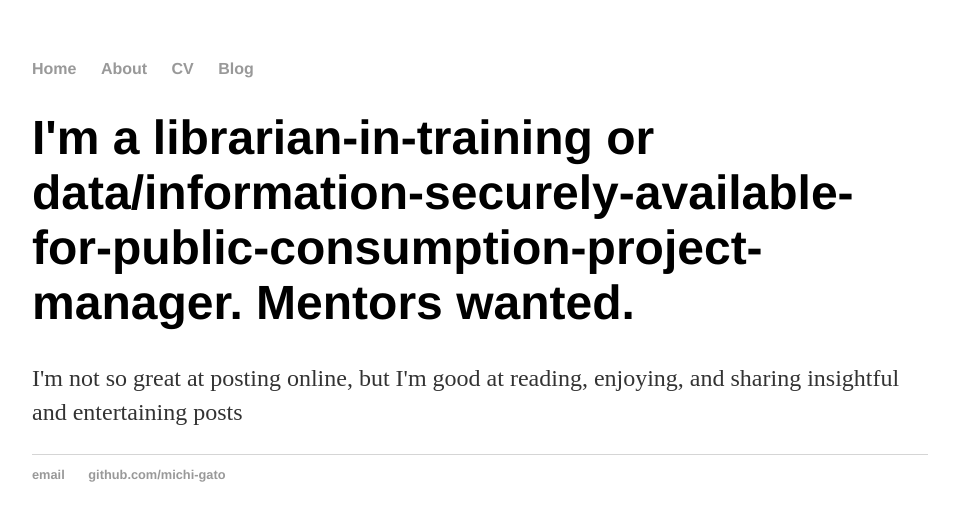
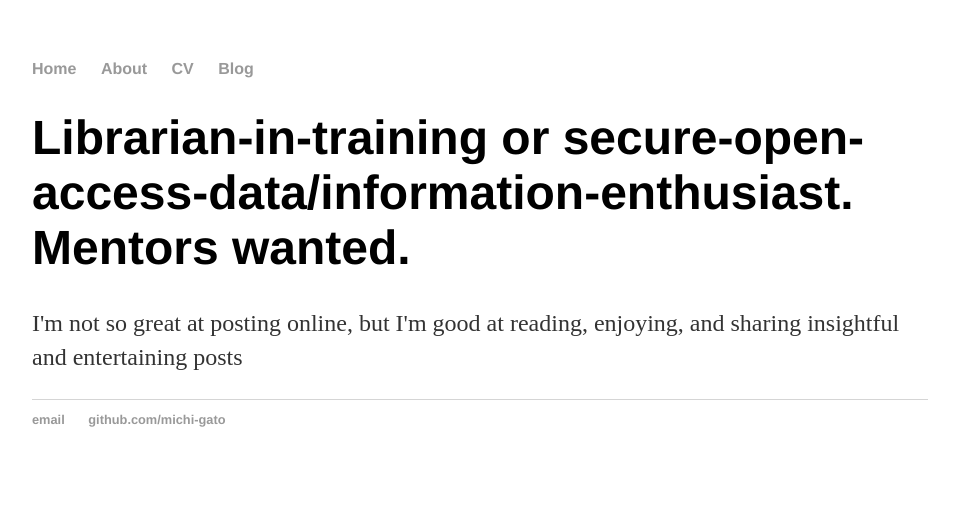
Before and after one commit to cat-alog/cat-alog.github.io, a Jekyll site: the page built from index.html, in a window 1280 px wide. Shown: the top 521 px of the page, without its empty margins (160-1119 px from the left). Built offline with Jekyll 4.4.1, drawn with Linux system fonts in a browser that asks for light colours.

Commit message:
Update index.html
update text body

```diff
--- a/index.html
+++ b/index.html
@@ -3,6 +3,6 @@ layout: default
 title: Solo ILS Preguntas
 ---
 <div class="blurb">
-	<h1>I'm a librarian-in-training or data/information-securely-available-for-public-consumption-project-manager. Mentors wanted.</h1>
+	<h1>Librarian-in-training or secure-open-access-data/information-enthusiast. Mentors wanted.</h1>
 	<p>I'm not so great at posting online, but I'm good at reading, enjoying, and sharing insightful and entertaining posts</a></p>
 </div><!-- /.blurb -->
```
